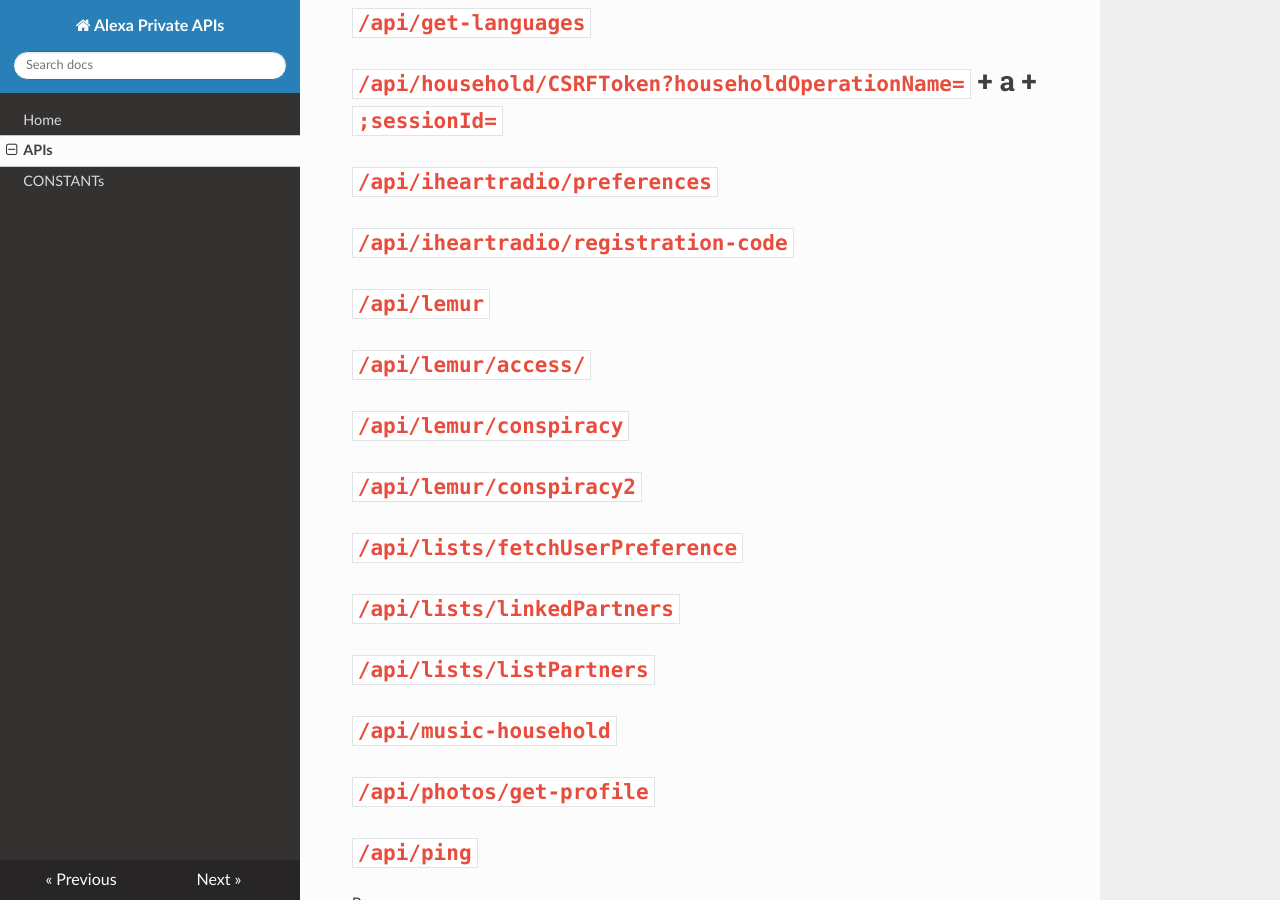
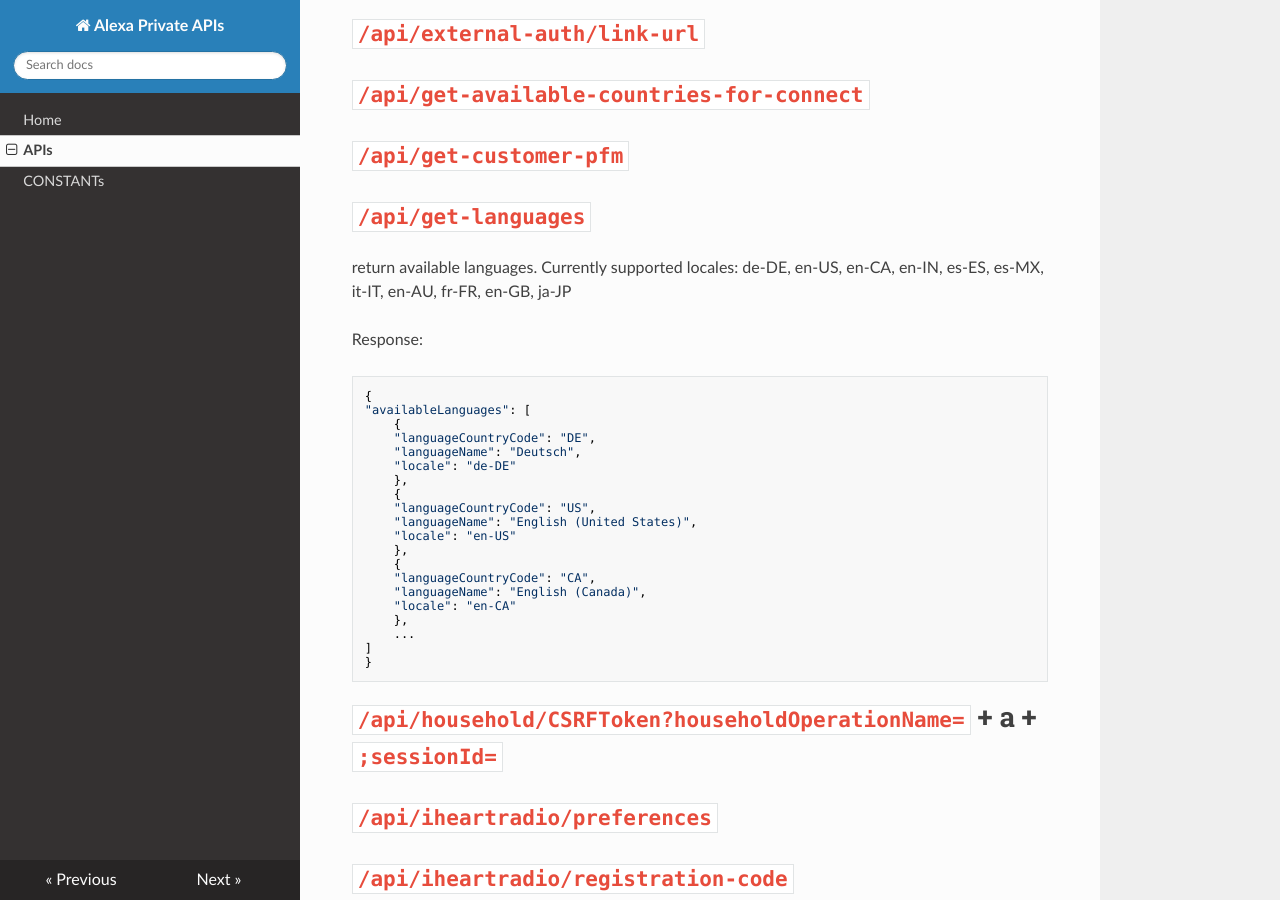
Before and after one commit to yimoucao/alexa-app-apis, an MkDocs documentation site: the page built from docs/apis.md, in a window 1280 px wide and 900 px high, scrolled down 3986 px. Built offline with MkDocs 1.6.1, drawn with Linux system fonts in a browser that asks for light colours; nearby versions of some CDN libraries; some of the changed text lies outside the part shown.

Commit message:
updated a couple of items

```diff
--- a/docs/apis.md
+++ b/docs/apis.md
@@ -182,7 +194,6 @@
     ]
     }
 
-
 # `/api/devices/`
 
 # `/api/devices/{ALEXA_DEVICE_TYPE_GROUP}/` + d.serial + `?deviceType=`
@@ -198,6 +209,33 @@
 # `/api/get-customer-pfm`
 
 # `/api/get-languages`
+
+return available languages. Currently supported locales: de-DE, en-US, en-CA, en-IN, es-ES, es-MX, it-IT, en-AU, fr-FR, en-GB, ja-JP
+
+Response:
+
+    {
+    "availableLanguages": [
+        {
+        "languageCountryCode": "DE",
+        "languageName": "Deutsch",
+        "locale": "de-DE"
+        },
+        {
+        "languageCountryCode": "US",
+        "languageName": "English (United States)",
+        "locale": "en-US"
+        },
+        {
+        "languageCountryCode": "CA",
+        "languageName": "English (Canada)",
+        "locale": "en-CA"
+        },
+        ...
+    ]
+    }
+
+
 
 # `/api/household/CSRFToken?householdOperationName=` + a + `;sessionId=`
 
```
Also changed, not shown: other parts of docs/apis.md (+16 -4 lines), docs/index.md (+3 -1 lines).
